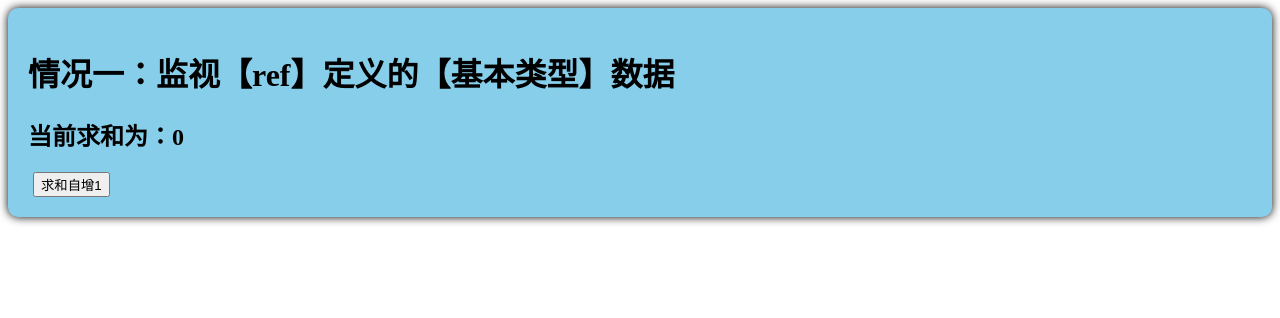
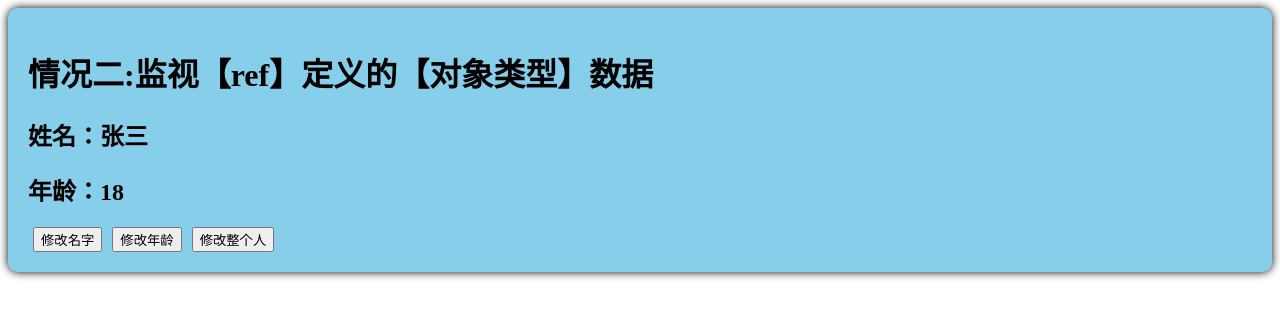
Before and after one commit to clang2you/vue3class, a Vue app: page / in a window 1280 px wide. Shown: the top 318 px of the page. Built offline with nearby package versions, Linux system fonts and the light colour scheme.

Commit message:
watch 情况二:监视【ref】定义的【对象类型】数据

```diff
--- a/src/components/Person.vue
+++ b/src/components/Person.vue
@@ -1,31 +1,39 @@
 <template>
   <div class="person">
-    <h1>情况一：监视【ref】定义的【基本类型】数据</h1>
-    <h2>当前求和为：{{ sum }}</h2>
-    <button @click="changeSum">求和自增1</button>
+    <h1>情况二:监视【ref】定义的【对象类型】数据</h1>
+    <h2>姓名：{{ person.name }}</h2>
+    <h2>年龄：{{ person.age }}</h2>
+    <button @click="changeName">修改名字</button>
+    <button @click="changeAge">修改年龄</button>
+    <button @click="changePerson">修改整个人</button>
   </div>
 </template>
 
 <script lang="ts" setup name="Person">
   import { ref, watch } from 'vue'
-
-  // data
-  let sum = ref(0)
-
-  // methods
-  function changeSum(){
-    sum.value += 1
+  //data
+  let person = ref({
+    name: '张三',
+    age: 18
+  })
+  //methods
+  function changeName() {
+    person.value.name += '~'
   }
-
-  // watch
-  // 情况一：监视【ref】定义的【基本类型】数据
-  // watch 的返回值是一个停止 watch 的函数，所以以下 stopWatch() 被执行后 watch 就停止了
-  const stopWatch = watch(sum, (newValue, oldValue)=> {
-    console.log('sum 变化了', newValue, oldValue)
-    if ( newValue >= 10){
-      stopWatch()
-    }
-  })
+  function changeAge() {
+    person.value.age += 1
+  }
+  function changePerson() {
+    person.value = { name: '李四', age: 20 }
+  }
+  /*
+  watch 的第一个参数是：被监视的数据
+  watch 的第二个参数是：监视的回调
+  watch 的第三个参数是：配置对象（deep，immediate....)
+  */
+  watch(person, (newValue, oldValue)=>{
+    console.log('person发生变化', newValue, oldValue)
+  }, {deep:true, immediate: true})
 </script>
 
 <style scoped>
```
